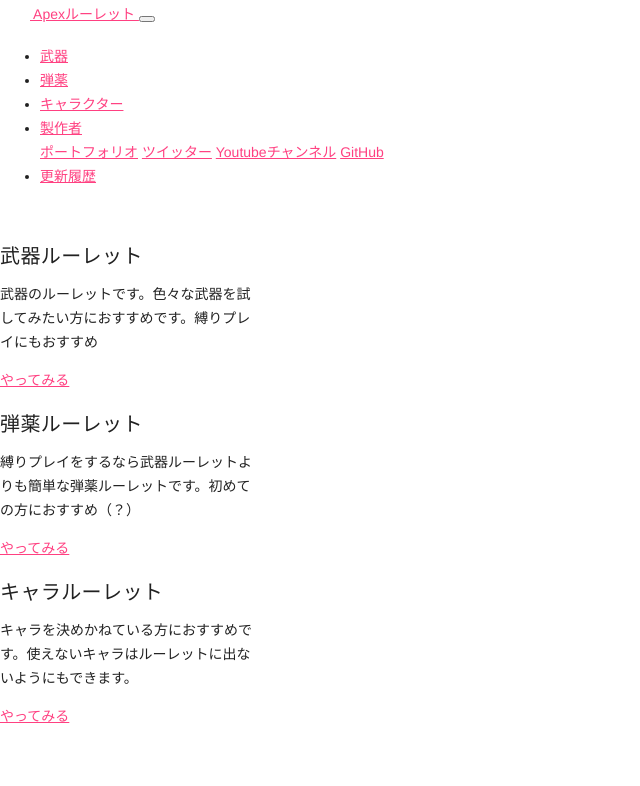
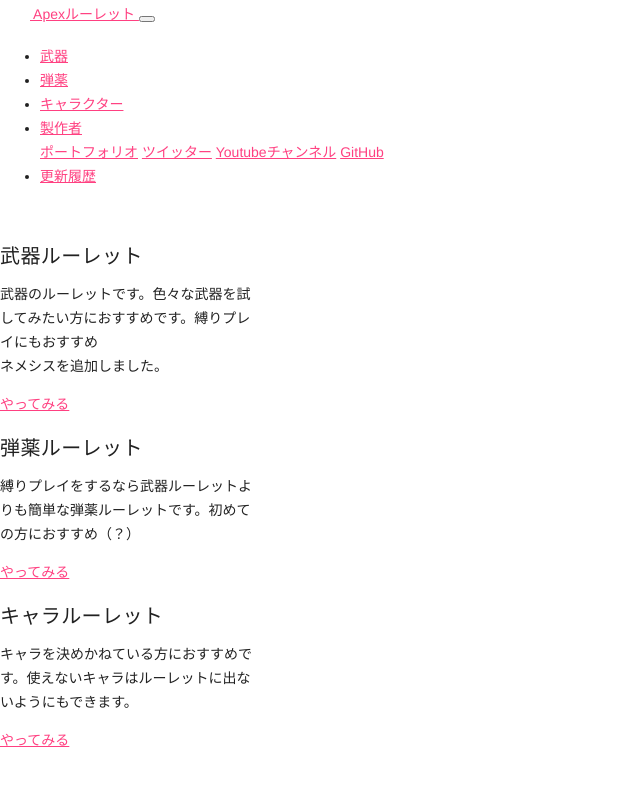
Before and after one commit to nikachu2012/Apex-Roulette, a plain HTML site: page index.html in a window 1280 px wide. Shown: the whole page, without its empty margins (0-640 px from the left). Drawn offline with nearby package versions, Linux system fonts and the light colour scheme.

Commit message:
[add] 宣伝を追加

```diff
--- a/assets/weapon.js
+++ b/assets/weapon.js
@@ -189,6 +189,7 @@ apex.stopDoubleRoulette = function () {
 
 apex.setting_col = `
     <h5>ルーレット設定</h5>
+    2024-08-09追記：思ったより使われているみたいなのでネメシスを追加しました<br>
 
     <input class="form-check-input" type="checkbox" id="subWeaponRoulette"></br>
 
--- a/index.html
+++ b/index.html
@@ -12,7 +12,8 @@
         rel="stylesheet" crossorigin>
     <link href="https://fonts.googleapis.com/css2?family=Material+Icons" rel="stylesheet" crossorigin>
 
-    <link href="https://cdn.jsdelivr.net/gh/djibe/material@4.6.0-rc.2/css/material.min.css" rel="stylesheet" crossorigin>
+    <link href="https://cdn.jsdelivr.net/gh/djibe/material@4.6.0-rc.2/css/material.min.css" rel="stylesheet"
+        crossorigin>
 
     <link rel="stylesheet" href="assets/main.css">
 
@@ -23,7 +24,8 @@
     <nav class="navbar navbar-expand-lg navbar-dark bg-primary">
 
         <a class="navbar-brand" href="index.html">
-            <img src="image/apex-white-icon.svg" width="30" height="30" class="d-inline-block align-top mr-3 rounded"　alt="ApexIcon">
+            <img src="image/apex-white-icon.svg" width="30" height="30" class="d-inline-block align-top mr-3 rounded"
+                　alt="ApexIcon">
             Apexルーレット
         </a>
 
@@ -71,7 +73,7 @@
                 <div class="card" style="width: 18rem;">
                     <div class="card-body">
                         <h5 class="card-title">武器ルーレット</h5>
-                        <p class="card-text">武器のルーレットです。色々な武器を試してみたい方におすすめです。縛りプレイにもおすすめ</p>
+                        <p class="card-text">武器のルーレットです。色々な武器を試してみたい方におすすめです。縛りプレイにもおすすめ<br>ネメシスを追加しました。</p>
                         <a href="weapon.html" class="btn btn-primary">やってみる</a>
                     </div>
                 </div>
```
